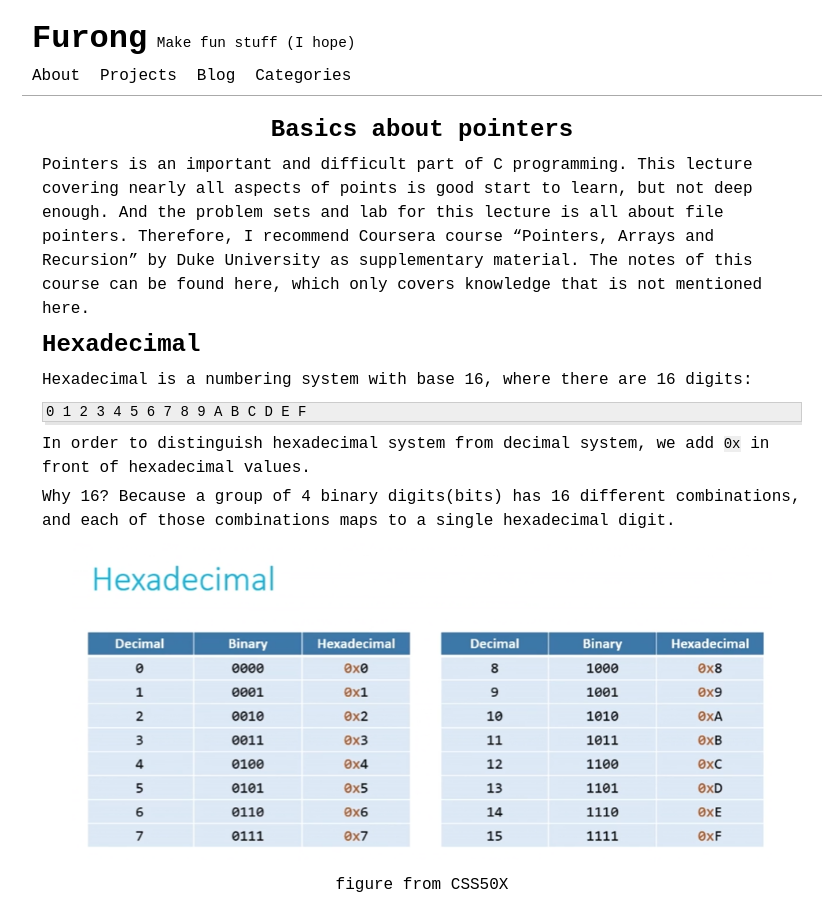
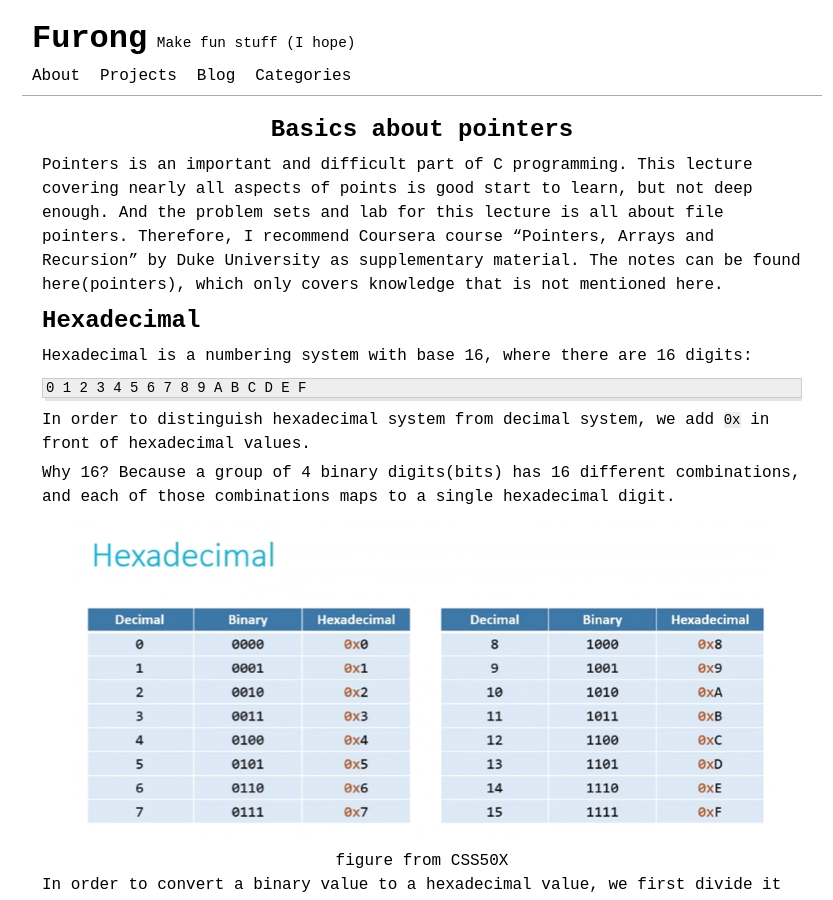
Before and after one commit to momo4826/momo4826.github.io, a Jekyll site: the page built from _posts/C/2022-12-12-basics-about-pointers.md, in a window 1280 px wide and 900 px high. Shown: the whole window, without its empty margins (218-1051 px from the left). Built offline with Jekyll 4.4.1, drawn with Linux system fonts in a browser that asks for light colours.

Commit message:
add urls

```diff
--- a/_posts/C/2022-12-12-basics-about-pointers.md
+++ b/_posts/C/2022-12-12-basics-about-pointers.md
@@ -6,7 +6,7 @@ categories: [C]
 tags: [course, introduction to Computer Science]
 excerpt: This lecture focuses on pointers -- what it is, how to use it, how it works in hardware, pointer and arrays, pointers as function parameters, and file pointers.
 ---
-Pointers is an important and difficult part of C programming. This lecture covering nearly all aspects of points is good start to learn, but not deep enough. And the problem sets and lab for this lecture is all about file pointers. Therefore, I recommend Coursera course "Pointers, Arrays and Recursion" by Duke University as supplementary material. The notes of this course can be found [here](), which only covers knowledge that is not mentioned here.
+Pointers is an important and difficult part of C programming. This lecture covering nearly all aspects of points is good start to learn, but not deep enough. And the problem sets and lab for this lecture is all about file pointers. Therefore, I recommend Coursera course "Pointers, Arrays and Recursion" by Duke University as supplementary material. The notes can be found [here(pointers)](https://momo4826.github.io/2022/12/12/basics-about-pointers), which only covers knowledge that is not mentioned here.
 
 # Hexadecimal
 Hexadecimal is a numbering system with base 16, where there are 16 digits:
```
Also changed, not shown: _posts/C/2022-12-05-Harvard-CS50X-lecture-notes.md (+4 -4 lines).
